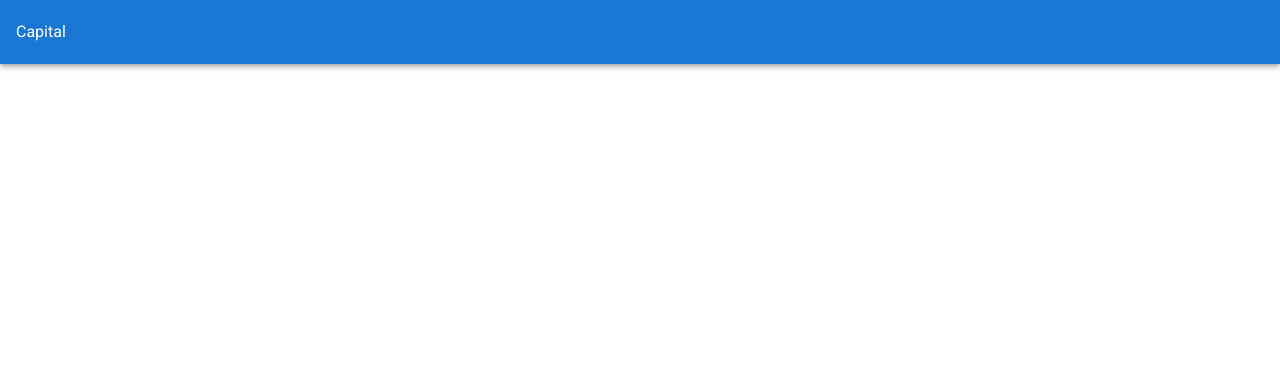
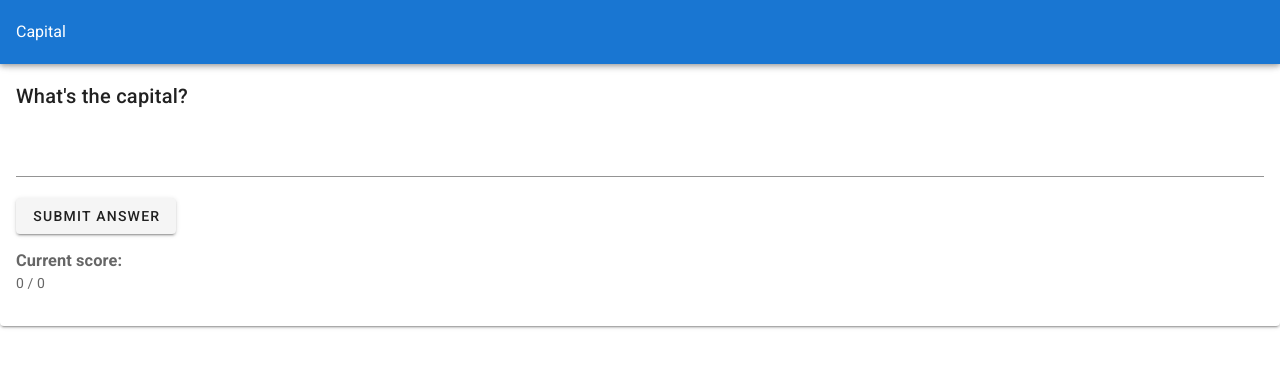
Before and after one commit to james-d-f/capital-vuetify-example, a Vue app: page / in a window 1280 px wide. Shown: the top 368 px of the page. Built offline with nearby package versions, Linux system fonts and the light colour scheme; no server answers.

Commit message:
Create initial working version

```diff
--- a/src/App.vue
+++ b/src/App.vue
@@ -2,7 +2,19 @@
   <v-app>
     <v-app-bar app color="primary" dark>Capital</v-app-bar>
 
-    <v-content></v-content>
+    <v-content>
+      <v-card>
+        <v-card-title>What's the capital?</v-card-title>
+        <v-card-text>
+          <h2>{{currentCountry["name"]}}</h2>
+          <v-text-field v-model="guess"></v-text-field>
+          <v-btn @click="submitGuess">Submit answer</v-btn>
+          <p>{{previousAnswerMessage}}</p>
+          <h3>Current score:</h3>
+          <p>{{score}} / {{attempts}}</p>
+        </v-card-text>
+      </v-card>
+    </v-content>
   </v-app>
 </template>
 
@@ -13,7 +25,56 @@ export default {
   components: {},
 
   data: () => ({
-    //
-  })
+    countries: {},
+    currentCountry: {},
+    guess: "",
+    score: 0,
+    attempts: 0,
+    previousAnswerMessage: ""
+  }),
+
+  mounted() {
+    fetch("https://restcountries.eu/rest/v2/all")
+      .then(response => {
+        return response.json();
+      })
+      .then(data => {
+        this.countries = data;
+        this.randomCountryCapital();
+      });
+  },
+
+  methods: {
+    randomCountryCapital() {
+      let randomIndex = Math.floor(Math.random() * this.countries.length);
+      let randomCountry = this.countries[randomIndex];
+      this.countries.splice(randomIndex, 1); // Remove the country
+      this.currentCountry = {
+        name: randomCountry["name"],
+        capital: randomCountry["capital"]
+      };
+    },
+    submitGuess() {
+      this.attempts += 1;
+      let simpleGuess = this.guess.toLowerCase().trim();
+      let simpleCapital = this.currentCountry["capital"].toLowerCase().trim();
+      console.log(simpleGuess);
+      console.log(simpleCapital);
+      let isCorrect = simpleGuess == simpleCapital;
+      if (isCorrect) {
+        this.score += 1;
+        this.previousAnswerMessage = "Correct!";
+      } else {
+        this.previousAnswerMessage = "Incorrect. ";
+        if (this.guess) {
+          this.previousAnswerMessage += "You answered: " + this.guess + ". ";
+        }
+        this.previousAnswerMessage +=
+          "The correct answer was: " + this.currentCountry["capital"] + ". ";
+      }
+      this.guess = "";
+      this.randomCountryCapital();
+    }
+  }
 };
 </script>
```
